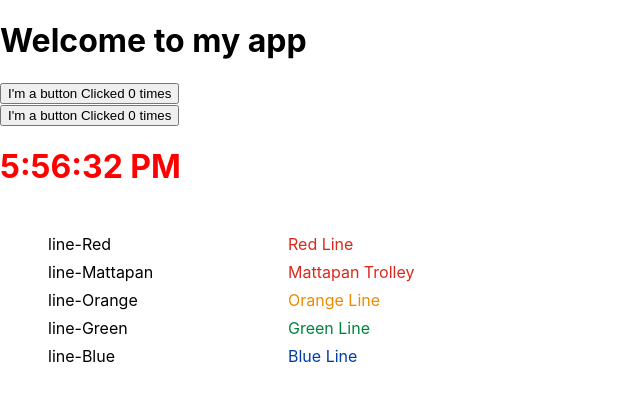
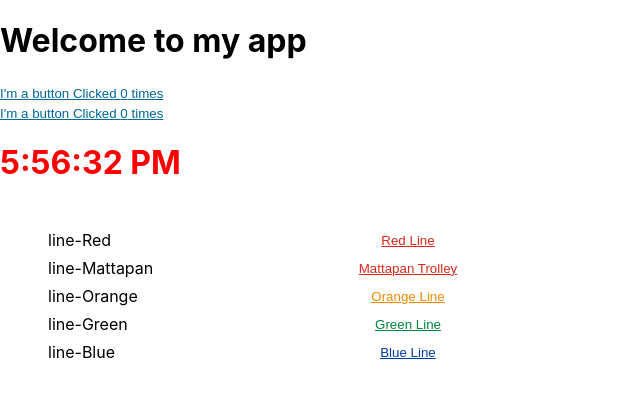
Before and after one commit to sberczuk/mbta-browser, a React (Create React App) app: page / in a window 1280 px wide. Shown: the top 400 px of the page, without its empty margins (0-640 px from the left). Built offline with nearby package versions, Linux system fonts and the light colour scheme.

Commit message:
use styled buttons as links

```diff
--- a/src/App.js
+++ b/src/App.js
@@ -24,6 +24,7 @@ function MyButton({count, onClick}) {
 function RouteLine({ rec}) {
     function displayDetails () {
         alert('stops for: '+ rec.name)
+        return <StopsTable>stops</StopsTable>
     }
 
     console.log("Route Line")
@@ -31,8 +32,8 @@ function RouteLine({ rec}) {
         <div className={'wrapper'}>
             <div>{rec.id}</div>
 
-            <div onClick={displayDetails}
-                 style={{color: "#" + rec.color}}>{rec.name}</div>
+            <button onClick={displayDetails}
+                 style={{color: "#" + rec.color}}>{rec.name}</button>
         </div>
 
 
@@ -79,6 +80,9 @@ function Clock({color, time}) {
     );
 }
 
+function StopsTable({line}){
+    return (<div> WHOOPS!</div>)
+}
 
 function LinesTable({data}) {
     console.log(data)
--- a/src/index.css
+++ b/src/index.css
@@ -11,3 +11,14 @@ code {
   font-family: source-code-pro, Menlo, Monaco, Consolas, 'Courier New',
     monospace;
 }
+
+button {
+  background: none!important;
+  border: none;
+  padding: 0!important;
+  /*optional*/
+  font-family: arial, sans-serif;
+  /*input has OS specific font-family*/
+  color: #069;
+  text-decoration: underline;
+}
```
Also changed, not shown: 1 other file (tests, documents, lock files or other folders).
